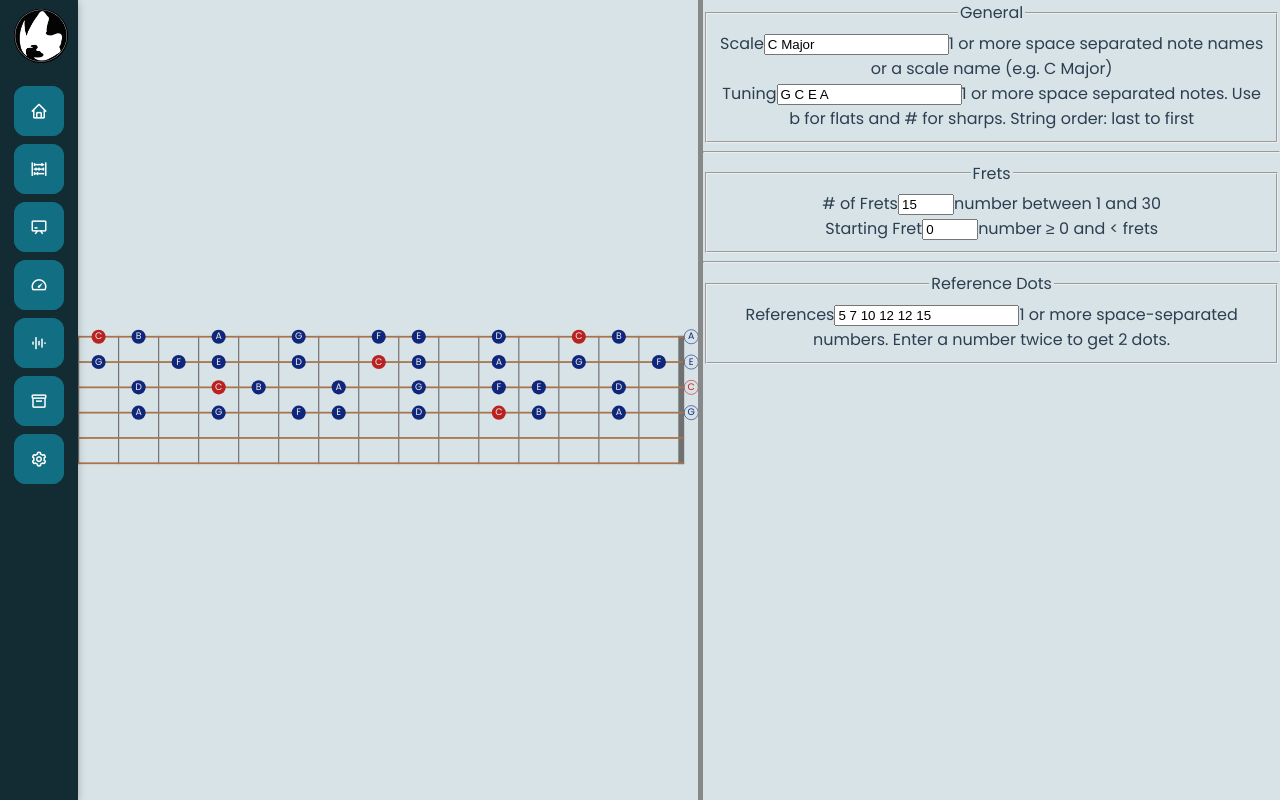
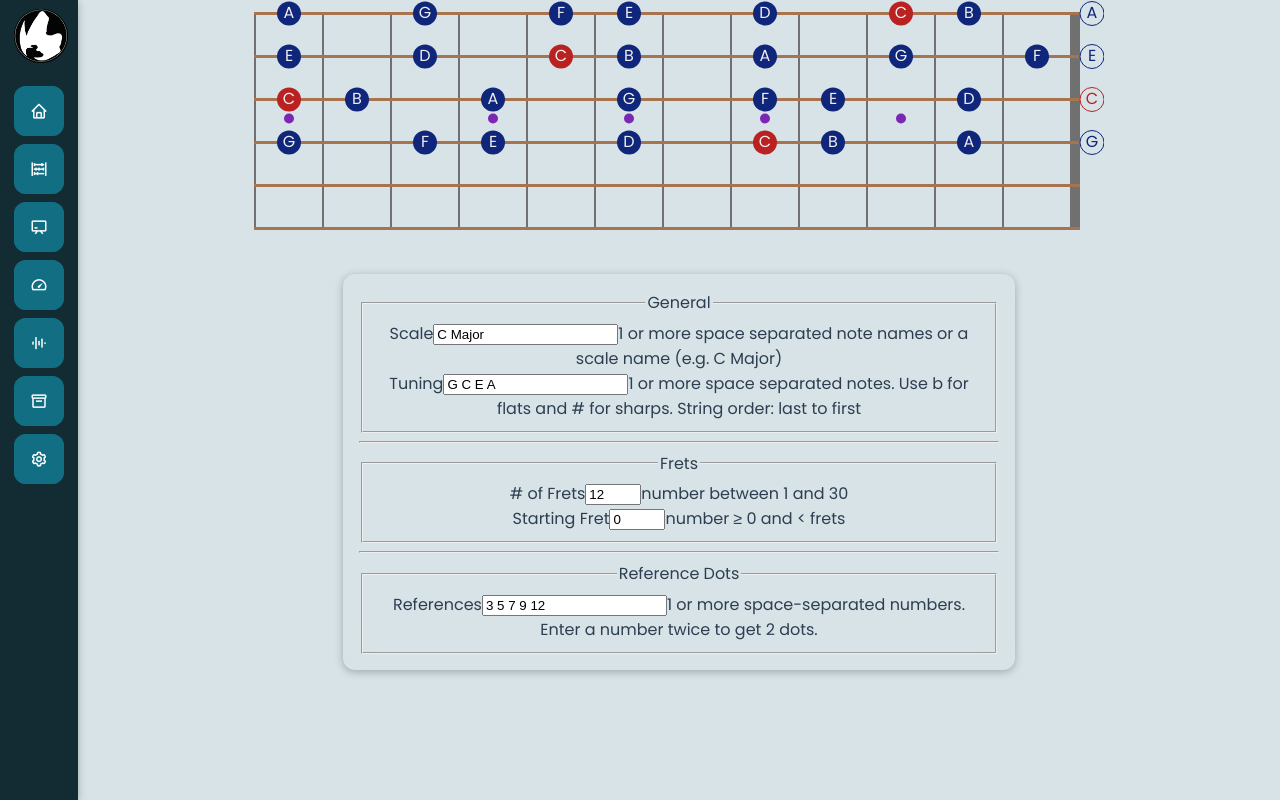
Before and after one commit to goldovsky/the-black-book, a Vue app: page /fretboard in a window 1280 px wide. Built offline with nearby package versions, Linux system fonts and the light colour scheme.

Commit message:
fretboard resolved referenceDot problem and use scss for colors

```diff
--- a/src/assets/css/theme-colors.scss
+++ b/src/assets/css/theme-colors.scss
@@ -21,7 +21,16 @@
   --diagram-fret: #00000019;
   --diagram-finger: #126e82;
   --diagram-finger-indication: #d8e3e7;
-
+  /**
+    * FRETBOARD
+    */
+  --fretboard-reference-color: #7c27b4;
+  --fretboard-string-color: #a8744d;
+  --fretboard-fret-color: #707070;
+  --fretboard-note-color: #0f267b;
+  --fretboard-root-color: #ba2121;
+  --fretboard-noteText-color: #EEEEEE;
+  --fretboard-rootText-color: #EEEEEE;
   /**
     * TITLES
     */
@@ -51,7 +60,17 @@
   --diagram-string: #d8e3e7;
   --diagram-fret: #d8e3e719;
   --diagram-finger: #d8e3e7;
-  --diagram-finger-indication: #132C33;
+  --diagram-finger-indication: #132c33;
+  /**
+    * FRETBOARD
+    */
+    --fretboard-reference-color: #7c27b4;
+    --fretboard-string-color: #a8744d;
+    --fretboard-fret-color: #707070;
+    --fretboard-note-color: #0f267b;
+    --fretboard-root-color: #ba2121;
+    --fretboard-noteText-color: #EEEEEE;
+    --fretboard-rootText-color: #EEEEEE;
   /**
     * TITLES
     */
@@ -64,33 +83,3 @@
   --dynamic-li-color: #d8e3e7;
   --dynamic-subtitle-color: cyan;
 }
-
-// :root {
-//     --app-background-color: #FFFFFF;
-//     --sidebar-background: #000000;
-//     --sidebar-icon: #333333;
-//     --sidebar-icon-hover: #FFFFFF;
-//     --sidebar-text: #FFFFFF;
-//     --dynamic-h1-color: #363636;
-//     --dynamic-h2-color: #363636;
-//     --dynamic-h3-color: #363636;
-//     --dynamic-h4-color: #363636;
-//     --dynamic-h5-color: #363636;
-//     --dynamic-h6-color: #363636;
-//     --dynamic-subtitle-color: #4a4a4a;
-// }
-
-// [theme="dark"] {
-//     --app-background-color: #091A28;
-//     --sidebar-background: #000000;
-//     --sidebar-icon: #091A28;
-//     --sidebar-icon-hover: #000000;
-//     --sidebar-text: #000000;
-//     --dynamic-h1-color: #FFFFFF;
-//     --dynamic-h2-color: #03DAC6;
-//     --dynamic-h3-color: #FFFFFF;
-//     --dynamic-h4-color: #FFFFFF;
-//     --dynamic-h5-color: #FFFFFF;
-//     --dynamic-h6-color: #FFFFFF;
-//     --dynamic-subtitle-color: cyan;
-// }
--- a/src/components/fretboard/TheFretboard.vue
+++ b/src/components/fretboard/TheFretboard.vue
@@ -139,7 +139,6 @@ export default {
     reference: {
       type: String,
       default: "",
-      //validation: this.validNumberList,
     },
   },
   created() {
@@ -155,19 +154,19 @@ export default {
     // @1
     this.stringSize = 3;
     this.noteRadius = 12;
-    this.noteTextColor = "#EEEEEE";
-    this.rootTextColor = "#EEEEEE";
     this.fretSpace = 66;
     this.nutSize = 10;
     this.fretSize = 2;
-    this.fretColor = "#707070";
-    this.stringColor = "#a8744d";
-    this.noteColor = "#0f267b";
-    this.rootColor = "#ba2121";
     this.stringSpace = "40";
     this.referenceRadius = 5;
-    this.referenceColor = "#7c27b4";
     this.orientation = "horizontal";
+    this.fretColor = "var(--fretboard-fret-color)";
+    this.stringColor = "var(--fretboard-string-color)";
+    this.noteColor = "var(--fretboard-note-color)";
+    this.rootColor = "var(--fretboard-root-color)";
+    this.noteTextColor = "var(--fretboard-noteText-color)";
+    this.rootTextColor = "var(--fretboard-rootText-color)";
+    this.referenceColor = "var(--fretboard-reference-color)";
   },
   methods: {
     ariaId() {
@@ -196,9 +195,6 @@ export default {
           return Math.abs((noteValue[v[0]] + accidental) % 12);
         });
     },
-    validNumberList(list) {
-      return list.match(/^\s*[0-9]+(\s+[0-9]+)*\s*$/);
-    },
     validNoteList(list) {
       return list.match(/^\s*[A-F][#b]*(\s+[A-F][#b]*)*\s*$/);
     },
--- a/src/components/fretboard/computed.js
+++ b/src/components/fretboard/computed.js
@@ -62,10 +62,9 @@ export default {
       let neck = {};
       let referenceDots = this.reference.trim().split(/\s+/);
       referenceDots.forEach(function (referenceDot) {
-        // if (!neck.hasOwnProperty(referenceDot)) { // !neck.hasOwnProperty(referenceDot)
-        //   neck[referenceDot] = 0;
-        // }
-
+        if (!Object.prototype.hasOwnProperty.call(neck, referenceDot)) {
+          neck[referenceDot] = 0;
+        }
         ++neck[referenceDot];
       });
 
--- a/src/components/views/ViewFretboard.vue
+++ b/src/components/views/ViewFretboard.vue
@@ -15,6 +15,8 @@
         title="Test"
       ></the-fretboard>
     </section>
+    <base-card>
+
     <section class="col-3">
       <fieldset class="form-group mt-4">
         <legend>General</legend>
@@ -107,6 +109,7 @@
         </div>
       </fieldset>
     </section>
+    </base-card>
   </div>
 </template>
 
@@ -117,9 +120,11 @@
  * position of settings bellow, without a basecard
  */
 import TheFretboard from "./../fretboard/TheFretboard.vue";
+import BaseCard from "./../ui/BaseCard.vue";
 export default {
   components: {
     TheFretboard,
+    BaseCard
   },
   data() {
     return {
@@ -127,8 +132,8 @@ export default {
       tuning: "G C E A",
       orientation: "horizontal",
       start: 0,
-      frets: 15,
-      reference: "5 7 10 12 12 15",
+      frets: 12,
+      reference: "3 5 7 9 12",
       // below come from <script> inside html
       scales: {
         Major: [2, 2, 1, 2, 2, 2, 1],
@@ -176,18 +181,18 @@ export default {
 <style>
 #fretboardapp {
   align-items: center;
-  display: flex;
+  /* display: flex; */
   justify-content: center;
 }
 #fretboardapp > section:first-child {
   display: flex;
-  height: 100vh;
+  /* height: 100vh; */
   justify-content: center;
   overflow: auto;
 }
 #fretboardapp > section:nth-child(2) {
   border-left: 5px solid #888;
-  height: 100vh;
+  /* height: 100vh; */
   overflow-y: scroll;
 }
 </style>
```
